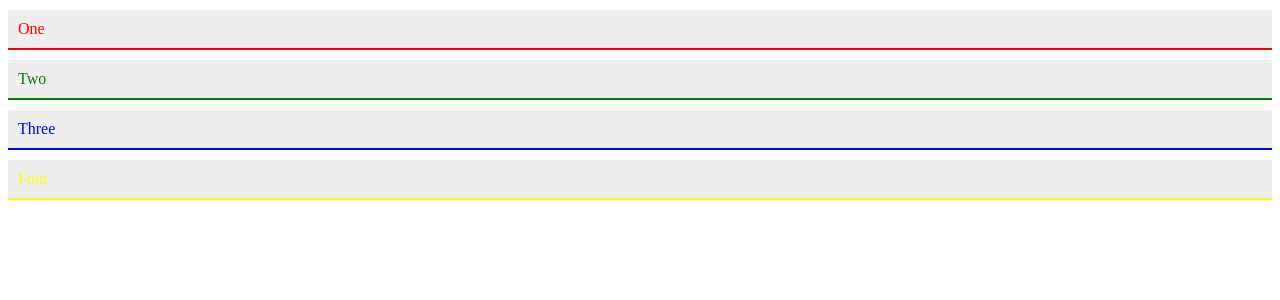
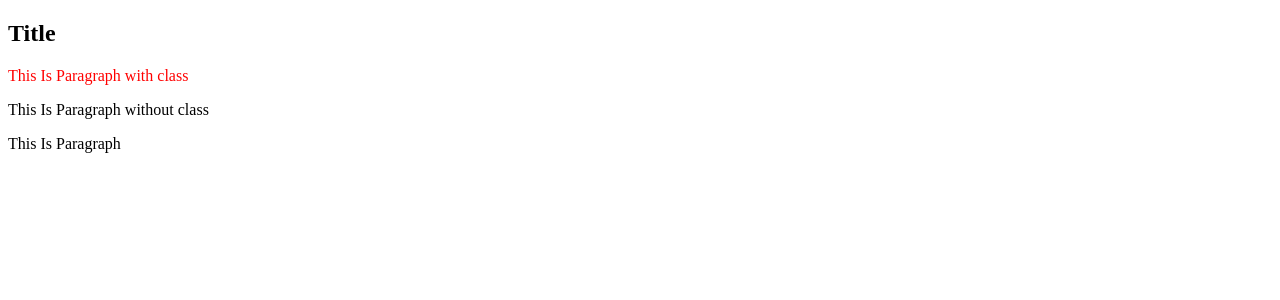
Before and after one commit to mouatezbenariba/elzero-progression, a PHP site: page / in a window 1280 px wide. Shown: the top 300 px of the page. Run offline with PHP 8.4, Linux system fonts and the light colour scheme.

Commit message:
take css 14 notes

```diff
--- a/Notes-CSS/13/index.html
+++ b/Notes-CSS/13/index.html
@@ -6,9 +6,11 @@
   <link rel="stylesheet" href="../css/master.css">
 </head>
 <body>
-  <div class="one">One</div>
-  <div class="two">Two</div>
-  <div class="three">Three</div>
-  <div class="four">Four</div>
+  <div>
+    <h2>Title</h2>
+    <p class="one">This Is Paragraph with class</p>
+    <p>This Is Paragraph without class</p>
+  </div>
+  <p class="one">This Is Paragraph</p>
 </body>
 </html>
--- a/Notes-CSS/13/master.css
+++ b/Notes-CSS/13/master.css
@@ -1,28 +1,15 @@
-.one{
-  border-bottom: 2px solid red;
+/* p{
+  color: red;
+} */
+
+/* div p{
+  color: red;
+} */
+
+/* .one{
+  color: red;
+} */
+
+div .one{
   color: red;
 }
-
-.two{
-  border-bottom: 2px solid green;
-  color: green;
-}
-
-.three{
-  border-bottom: 2px solid blue;
-  color: blue;
-}
-
-.four{
-  border-bottom: 2px solid yellow;
-  color: yellow;
-}
-
-.one,
-.two,
-.three,
-.four{
-  padding: 10px;
-  background-color: #EEE;
-  margin: 10px 0;
-}
```
